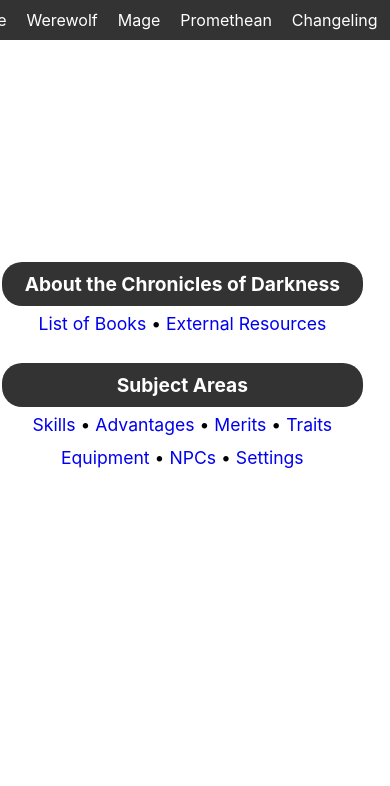
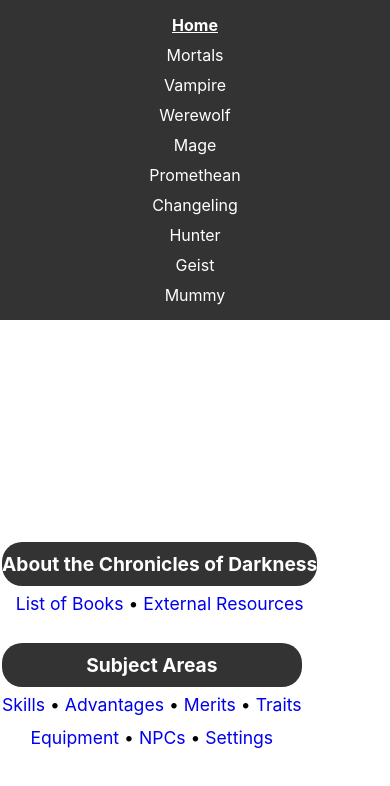
Before and after one commit to Paolo-Federle/grimoire, a React (Create React App) app: page / in a window 390 px wide. Shown: the top 786 px of the page. Built offline with nearby package versions, Linux system fonts and the light colour scheme.

Commit message:
pagine un po' pi

```diff
--- a/src/components/Navbar.jsx
+++ b/src/components/Navbar.jsx
@@ -4,7 +4,7 @@
 
 export default function Navbar() {
     return (
-        <div className="navbar center-horizontally">
+        <div className="navbar">
             <NavLink exact to="/" >Home</NavLink>
             <NavLink exact to="/mortal" >Mortals</NavLink>
             <NavLink exact to="/vampire">Vampire</NavLink>
--- a/src/css/App.css
+++ b/src/css/App.css
@@ -66,3 +66,41 @@
     background-color: rgba(0, 26, 255, 0.1);
     cursor: pointer;
 }
+
+/* Media query for tablets */
+@media only screen and (max-width: 768px) {
+    .grid-container {
+        padding: 10px;
+    }
+
+    .table-container {
+        overflow-x: auto;
+    }
+
+    .additional-text {
+        padding: 0 10px;
+    }
+}
+
+/* Media query for mobile devices */
+@media only screen and (max-width: 480px) {
+    .spacing-table td,
+    .spacing-table th {
+        padding: 5px; /* Adjust the padding for smaller screens */
+        font-size: 14px; /* Decrease font size for smaller screens */
+    }
+
+    .additional-text {
+        padding: 0 5px; /* Adjust the padding as needed */
+    }
+
+    .table-container {
+        overflow-x: auto;
+        display: block;
+        width: 100%;
+    }
+
+    .table-container table {
+        width: 100%;
+    }
+}
--- a/src/css/Navbar.css
+++ b/src/css/Navbar.css
@@ -20,3 +20,15 @@
     font-weight: bold !important;
     text-decoration: underline;
 }
+
+@media only screen and (max-width: 600px) {
+    .navbar {
+        flex-direction: column;
+        text-align: center;
+        position: static;
+    }
+    .navbar a {
+        margin: 5px;
+    }
+
+}
```
